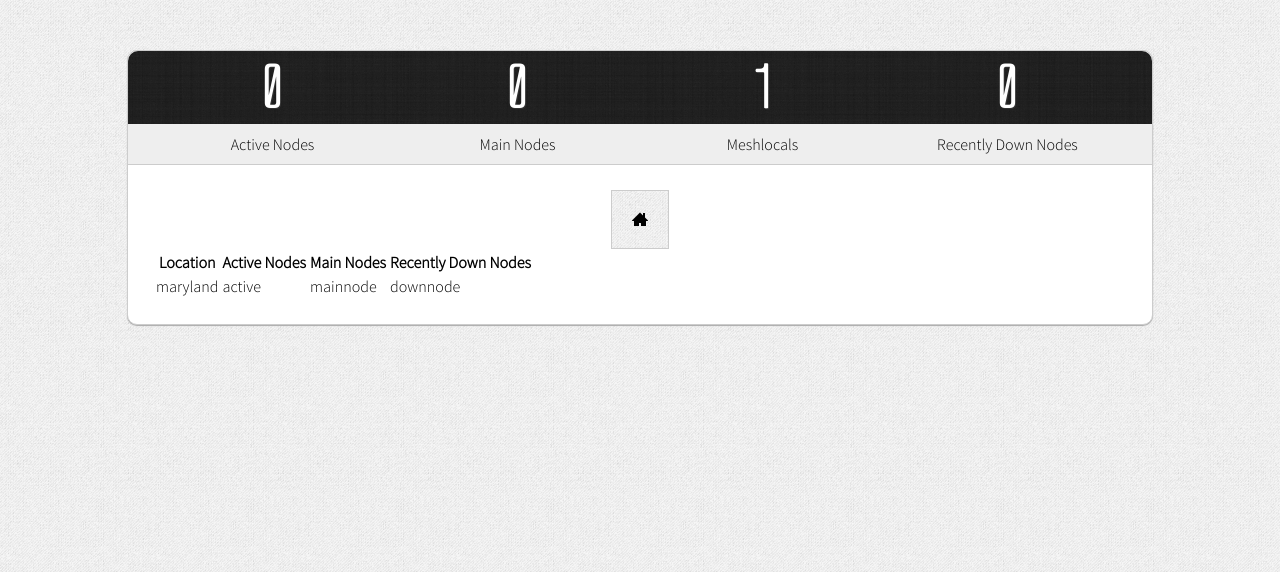
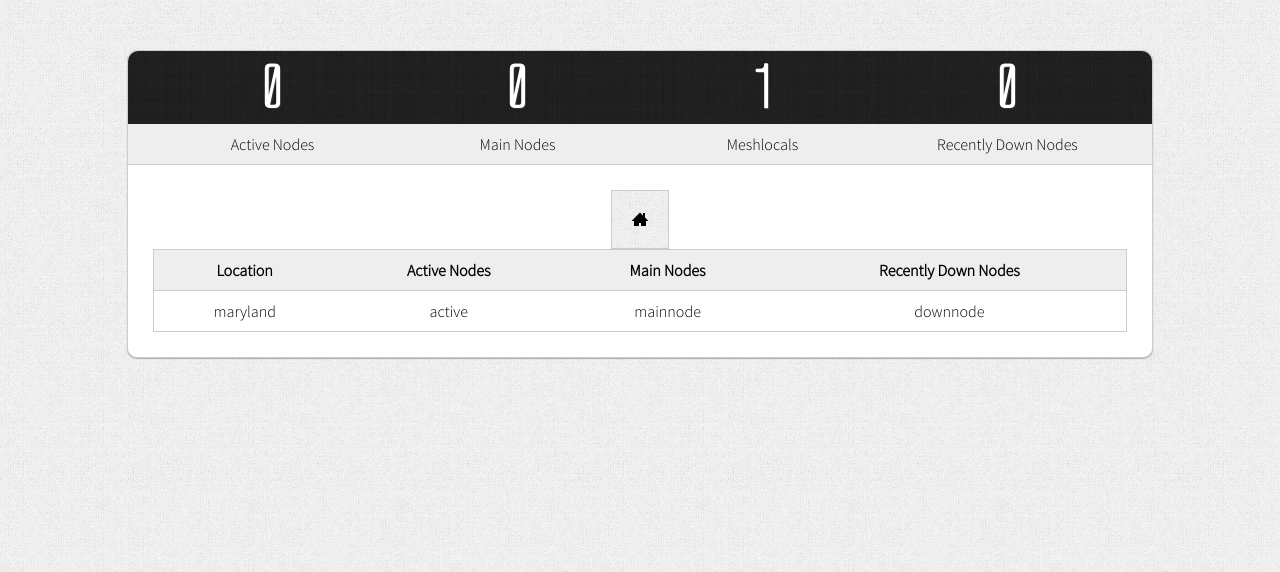
Before and after one commit to marylandmesh/stat, a PHP site: page /local/ in a window 1280 px wide. Shown: the top 572 px of the page. Run offline with PHP 8.4, Linux system fonts and the light colour scheme.

Commit message:
Started to style tables

```diff
--- a/css/style.css
+++ b/css/style.css
@@ -8,6 +8,58 @@ html, body {
 
 body {
 	background-image: url(../img/back.png);
+}
+
+/*
+========================================
+				TABLE
+========================================
+*/
+
+table {
+    width: 100%;
+    border-collapse: collapse;
+}
+
+th {
+    background-color: #EEE;
+    border-top: 1px solid #CCC;
+    border-bottom: 1px solid #CCC;
+    padding: 10px;
+}
+
+th:first-child {
+    border-left: 1px solid #CCC;
+}
+
+th:last-child {
+    border-right: 1px solid #CCC;
+}
+
+td {
+    padding: 10px;
+    text-align: center;
+}
+
+td:first-child {
+    border-left: 1px solid #CCC;
+}
+
+td:last-child {
+    border-right: 1px solid #CCC;
+}
+
+
+tr {
+    border-bottom: 1px solid #CCC;
+}
+
+tr:nth-child(even) {
+    background-color: #FFF;
+}
+
+tr:nth-child(odd) {
+    background-color: #F9F9F9;
 }
 
 /*
```
